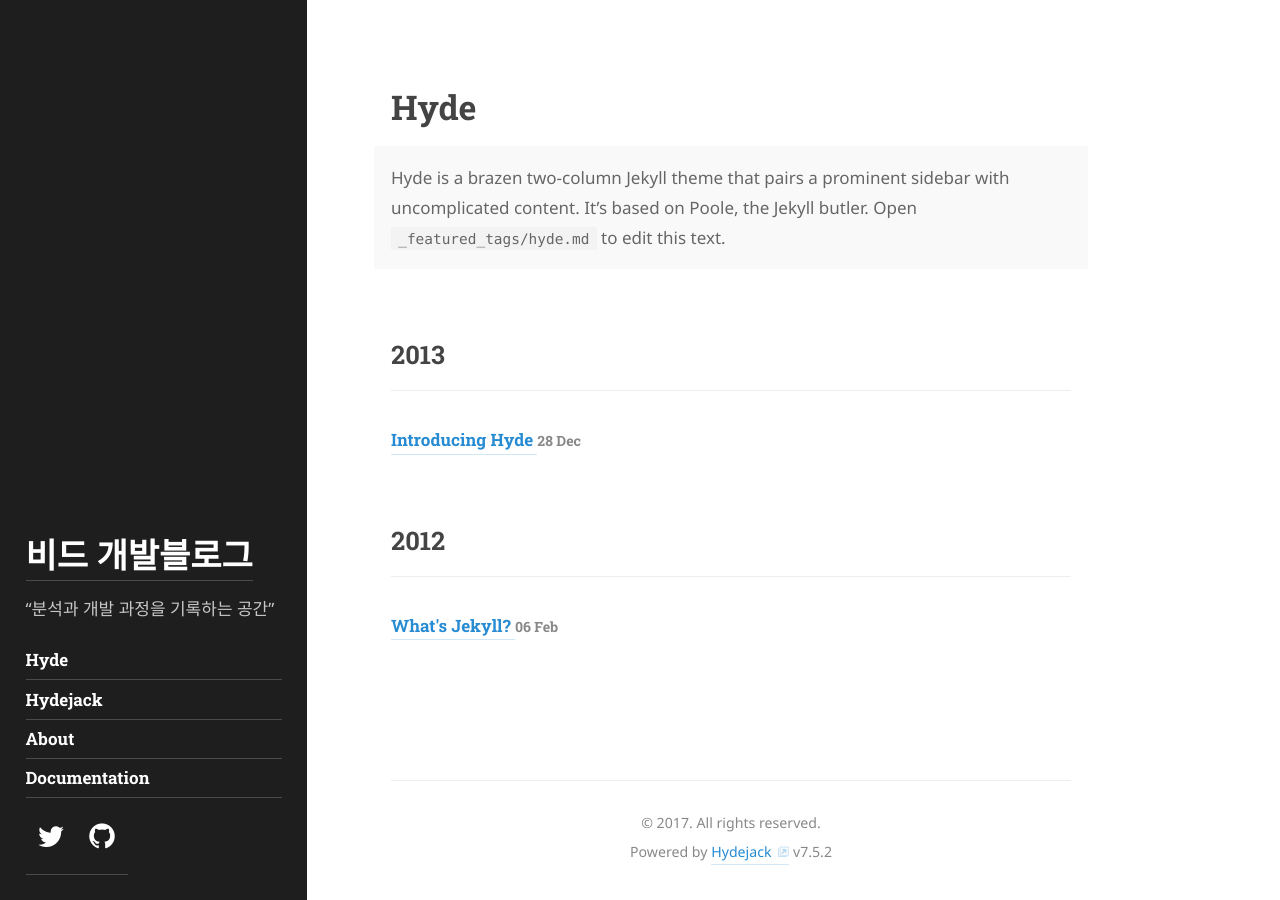
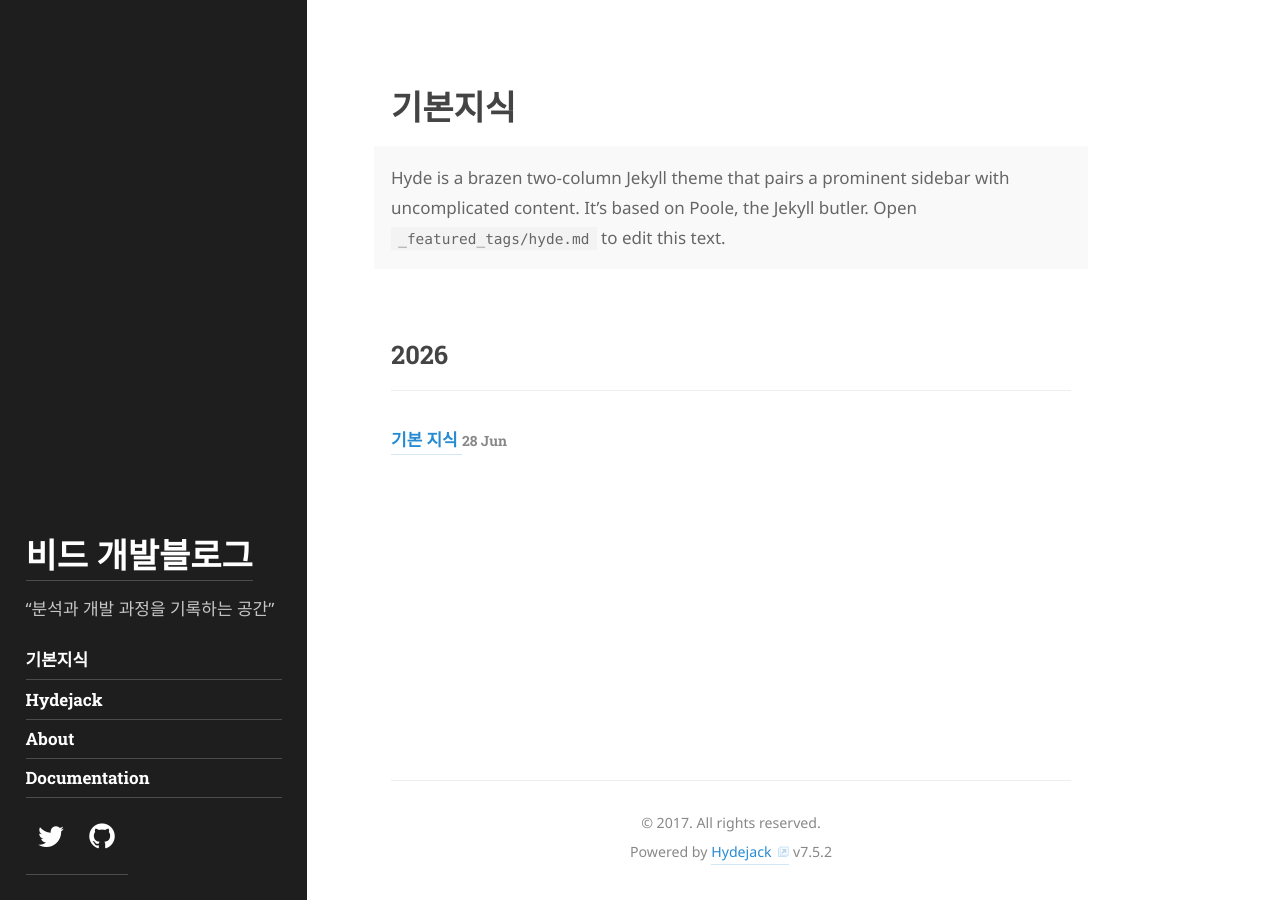
Before and after one commit to Kaguls/github.io-Bid-Data-Analysis, a Jekyll site: the page built from _featured_tags/기본지식.md, in a window 1280 px wide. Built offline with Jekyll 4.4.1, drawn with Linux system fonts in a browser that asks for light colours; some web fonts are replaced.

Commit message:
hyde를 변경해봄

```diff
--- a/_featured_tags/기본지식.md
+++ b/_featured_tags/기본지식.md
@@ -1,7 +1,7 @@
 ---
 layout: list
-title: Hyde
-slug: hyde
+title: 기본지식
+slug: 기본지식
 menu: true
 order: 1
 description: >
```
